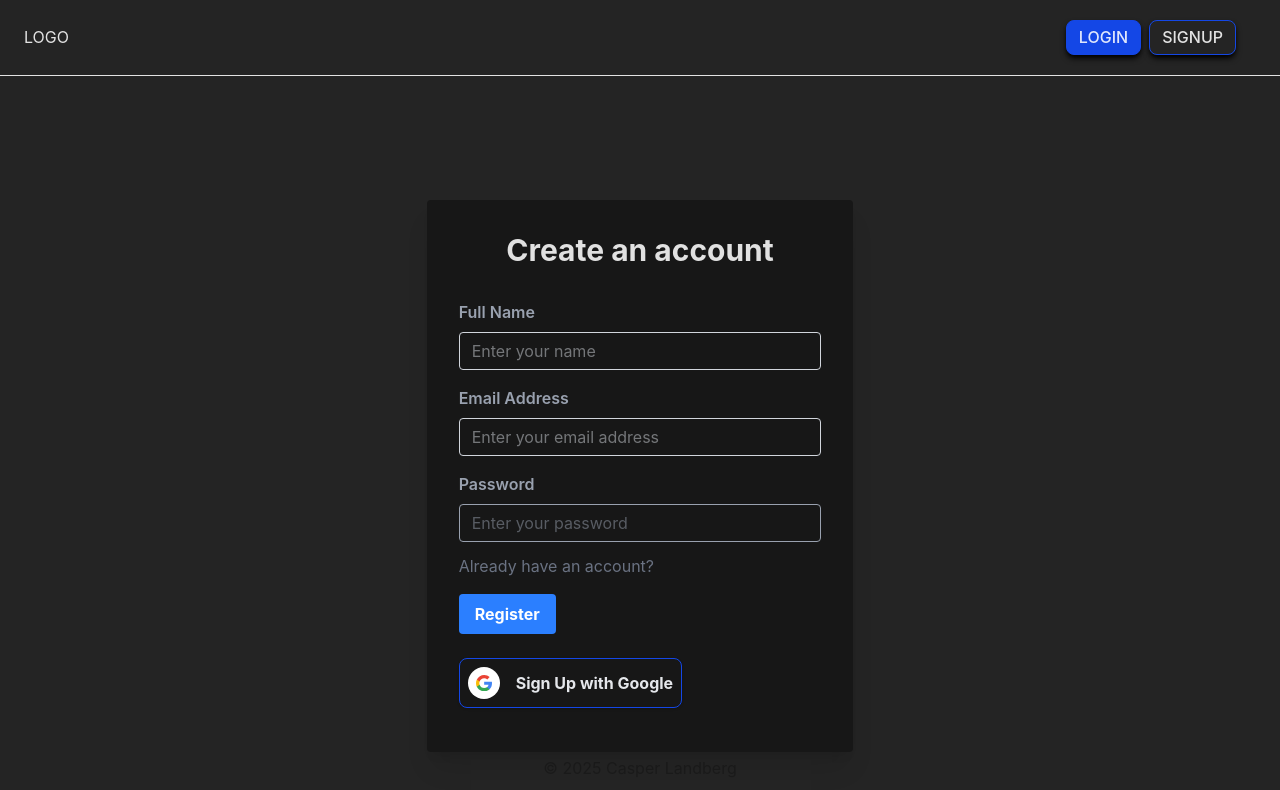
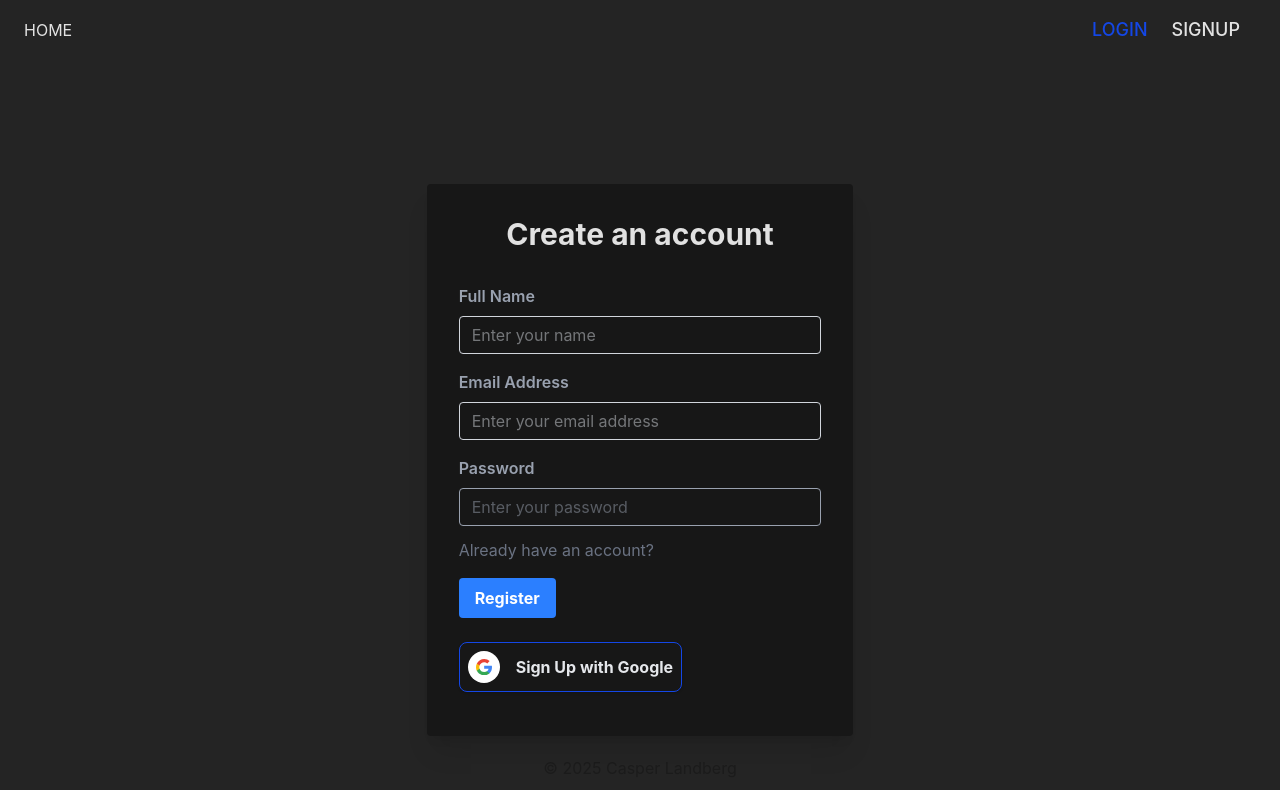
Before and after one commit to repsacl/todo-app, a React (Vite) app: page /todo-app/signup in a window 1280 px wide. Shown: the top 790 px of the page. Built offline with nearby package versions, Linux system fonts and the light colour scheme.

Commit message:
motion installed

```diff
--- a/package.json
+++ b/package.json
@@ -14,6 +14,7 @@
   "dependencies": {
     "@supabase/supabase-js": "^2.48.1",
     "@tailwindcss/vite": "^4.0.6",
+    "motion": "^12.4.9",
     "react": "^19.0.0",
     "react-dom": "^19.0.0",
     "react-router-dom": "^7.1.5",
--- a/src/Components/NavBar.jsx
+++ b/src/Components/NavBar.jsx
@@ -1,4 +1,4 @@
-import { useEffect } from "react";
+import { useEffect, useState } from "react";
 import { Link } from "react-router-dom";
 import { useAuth } from '../Hooks/auth';
 import supabase from '../../supabase-client';
@@ -6,28 +6,37 @@ import BTN from './Button';
 
 function NavBar() {
   const { session } = useAuth();
+  const [user, setUser] = useState(null)
+
+  useEffect(() => {
+    FetchUser()
+  }, [])
+
+  const FetchUser = async () => {
+    const { data, error } = await supabase.auth.getUser()
+
+    if (error){
+      console.log('error fetching user', error)
+    }
+    else {
+      setUser(data.user.user_metadata)
+      //console.log("Users Name: ",data.user.user_metadata.full_name)
+    }
+  }
 
   return (
-    <nav className="flex items-center justify-between w-full p-4 border-b bg-rgb(240, 240, 240)">
+    <nav className="flex items-center justify-between w-full p-4 bg-rgb(240, 240, 240)">
 
-      <Link to={"/"} className="mx-2 justify-start">LOGO</Link>
+      <Link to={"/"} className="mx-2 justify-start">HOME</Link>
 
       <ul className="flex md:space-x-6 space-x-4 md:text-lg text-sm font-medium md:px-6 px-1">
         {session ? (
-          <Link to="/profile"><BTN className={"p-1 px-3 m-1 hover:text-black hover:bg-white"}>Profile</BTN></Link>
+          <Link to="/profile" className="uppercase transition-all duration-300 hover:text-blue-700">{user && user.full_name}</Link>
         ) : (
-          <div>
-            <Link to="/login">
-              <BTN className={"bg-blue-700 p-1 px-3 m-1 border-blue-700 hover:bg-transparent shadow-md shadow-black hover:shadow-blue-700"}>
-                LOGIN
-              </BTN>
-            </Link>
-            <Link to="/signup">
-              <BTN className={"hover:bg-blue-700 px-3 p-1 m-1 border-blue-700 shadow-md shadow-black hover:shadow-lg"}>
-                SIGNUP
-              </BTN>
-            </Link>
-          </div>
+          <>
+            <Link to="/login" className="uppercase text-shadow text-blue-700 transition-all duration-300 hover:text-white">login</Link>
+            <Link to="/signup" className="uppercase text-shadow transition-all duration-300 hover:text-blue-700">signup</Link>
+          </>
         )}
       </ul>
     </nav>
--- a/src/Components/ToDoCard.jsx
+++ b/src/Components/ToDoCard.jsx
@@ -1,9 +1,10 @@
+import { motion } from "motion/react"
 import Btn from "./Button"
 import '../App.css'
 
 const Card = ({todo, CompleteTask, DeleteTask}) => {
     return(
-    <li className='m-2 p-2 w-fit shadow-md shadow-black rounded-lg flex justify-between items-center bg-neutral-900 transition-all duration-300 hover:shadow-lg'>
+    <motion.li initial={{opacity: 0}} animate={{opacity: 1}} transition={{duration: 1.2, ease: 'easeIn'}} exit={{opacity: 0}} className='m-2 p-2 w-fit shadow-md shadow-black rounded-lg flex justify-between items-center bg-neutral-900 transition-all duration-300 hover:shadow-lg'>
 
         <p>{todo.name}</p>
 
@@ -21,7 +22,7 @@ const Card = ({todo, CompleteTask, DeleteTask}) => {
             delete
           </span>
 
-      </li>
+      </motion.li>
     )
 }
 
--- a/src/Pages/App.jsx
+++ b/src/Pages/App.jsx
@@ -1,5 +1,7 @@
 import { useState } from 'react'
 import { Link } from 'react-router-dom'
+
+import { motion } from 'motion/react'
 
 import ToDo from '../Components/ToDo'
 import Btn from '../Components/Button'
@@ -7,25 +9,19 @@ import Btn from '../Components/Button'
 import { useAuth } from '../Hooks/auth'
 
 import "../App.css"
+import { transform } from 'motion'
 
 function App() {
   const { session } = useAuth()
 
   return (
-    <>
+    <motion.div initial={{opacity: 0}} animate={{opacity: 1}} transition={{duration: .5, ease: "easeIn"}}>
 
-<h1 className='text-center text-7xl mt-30 mb-25 uppercase'> To do page</h1>
-    <div className='flex justify-center'>
-
+      <h1 className='text-center text-7xl mt-30 mb-5 uppercase'>Make To-do's</h1>
       {session ?
       (
         <>
-
-        <Link to="/todo">
-          <Btn className={"bg-blue-700 p-1 px-3 m-1 border-blue-700 hover:bg-transparent shadow-md shadow-black hover:shadow-blue-700"}>
-            Make todos
-          </Btn>
-        </Link>
+          <ToDo />
 
         </>
 
@@ -33,25 +29,14 @@ function App() {
       :
       (
         <>
-        <Link to="/login">
-          <Btn className={"bg-blue-700 p-1 px-3 m-1 border-blue-700 hover:bg-transparent shadow-md shadow-black hover:shadow-blue-700"}>
-            LOGIN
-          </Btn>
-        </Link>
+        <div className='flex justify-center items-center mt-10'>
+          <Link to="/login" className="uppercase text-4xl mx-1 px-1 text-shadow text-blue-700 transition-all duration-300 hover:text-white">login</Link>
+          <Link to="/signup" className="uppercase text-4xl mx-1 px-1 text-shadow transition-all duration-300 hover:text-blue-700">signup</Link>
+        </div>
+        </>
+      )}
 
-        <Link to="/signup">
-          <Btn className={"hover:bg-blue-700 px-3 p-1 m-1 mx-2 border-blue-700 shadow-md shadow-black hover:shadow-lg"}>
-            SIGNUP
-          </Btn>
-        </Link>
-        </>
-      )
-      }
-
-    </div>
-
-
-    </>
+    </motion.div>
   );
 }
 
--- a/src/Pages/Login.jsx
+++ b/src/Pages/Login.jsx
@@ -1,6 +1,8 @@
 import { useEffect, useState } from 'react';
 
 import { Link, Navigate, useNavigate } from 'react-router-dom';
+
+import { motion } from 'motion/react';
 
 import supabase from '../../supabase-client';
 
@@ -31,7 +33,7 @@ function Login() {
     }
 
     if (data) {
-      navigate("/todo");
+      navigate("/");
       return null;
     }
   };
@@ -60,7 +62,7 @@ function Login() {
   return (
     <div className="bg-cover bg-center bg-fixed">
     <div className="h-200 flex justify-center items-center">
-      <div className="bg-neutral-900 mx-4 p-8 rounded shadow-xl w-full md:w-1/2 lg:w-1/3">
+      <motion.div initial={{opacity: 0, scale: .9}} animate={{opacity: 1, scale: 1}} transition={{duration: .5, ease: 'easeInOut'}} className="bg-neutral-900 mx-4 p-8 rounded shadow-xl w-full md:w-1/2 lg:w-1/3">
 
 
         <h1 className="text-3xl font-bold mb-8 text-center">Login</h1>
@@ -142,7 +144,7 @@ function Login() {
           </button>
 
 
-      </div>
+      </motion.div>
     </div>
   </div>
   );
--- a/src/Pages/Profile.jsx
+++ b/src/Pages/Profile.jsx
@@ -2,6 +2,8 @@ import { useEffect, useState } from "react";
 
 import { useNavigate } from "react-router-dom";
 import supabase from "../../supabase-client"
+
+import { motion } from "motion/react";
 
 import Btn from "../Components/Button"
 import { useAuth } from "../Hooks/auth";
@@ -40,7 +42,7 @@ function Profile() {
 
   return (
     <>
-      <div className="flex flex-col justify-center items-center">
+      <motion.div initial={{opacity: 0, scale: .9}} animate={{opacity: 1, scale: 1}} transition={{duration: .5, ease: 'easeInOut'}} className="flex flex-col justify-center items-center">
         {user ? (
           <>
             <h1 className="text-5xl mt-30 mb-3 text-center">Welcome <span className="text-blue-700">{user.full_name}</span></h1>
@@ -52,7 +54,7 @@ function Profile() {
           </>
         )}
         <Btn className={"p-1 px-3 m-1 hover:text-black hover:bg-white"} onClick={signOut}>Sign Out</Btn>
-      </div>
+      </motion.div>
     </>
   )
 }
--- a/src/Pages/SignUp.jsx
+++ b/src/Pages/SignUp.jsx
@@ -2,6 +2,8 @@ import { useState } from 'react';
 import { useNavigate } from 'react-router-dom';
 import supabase from '../../supabase-client';
 import { Link } from "react-router-dom";
+
+import { motion } from 'motion/react';
 
 import '../App.css';
 
@@ -66,7 +68,7 @@ function SignUp() {
     <>
       <div className="bg-cover bg-center bg-fixed">
         <div className="h-200 flex justify-center items-center">
-          <div className="bg-neutral-900 mx-4 p-8 rounded shadow-xl w-full md:w-1/2 lg:w-1/3">
+          <motion.div initial={{opacity: 0, scale: .9}} animate={{opacity: 1, scale: 1}} transition={{duration: .5, ease: 'easeInOut'}} className="bg-neutral-900 mx-4 p-8 rounded shadow-xl w-full md:w-1/2 lg:w-1/3">
             <h1 className="text-3xl font-bold mb-8 text-center">Create an account</h1>
             <form onSubmit={handleSubmit}>
               <div className="mb-4">
@@ -150,7 +152,7 @@ function SignUp() {
               </span>
           </button>
 
-          </div>
+          </motion.div>
         </div>
       </div>
     </>
--- a/src/index.css
+++ b/src/index.css
@@ -7,12 +7,19 @@
 
   color-scheme: light dark;
   color: rgba(255, 255, 255, 0.87);
-  background-color:  #242424;
+  background: #242424;
 
   font-synthesis: none;
   text-rendering: optimizeLegibility;
   -webkit-font-smoothing: antialiased;
   -moz-osx-font-smoothing: grayscale;
+}
+
+body{
+  /* background: rgb(36,36,36);
+  background: linear-gradient(0deg, rgba(36,36,36,1) 0%, rgba(0,0,0,1) 100%); */
+
+  height: 100vh;
 }
 
 
@@ -32,3 +39,8 @@ button {
   'GRAD' 0,
   'opsz' 24;
 }
+
+.text-shadow:hover {
+  text-shadow: 2px 3px rgba(0, 0, 0, 1);
+  transition: all 0.3s ease;
+}
```
Also changed, not shown: src/Components/ToDo.jsx (+18 -16 lines), 1 other file (tests, documents, lock files or other folders).
